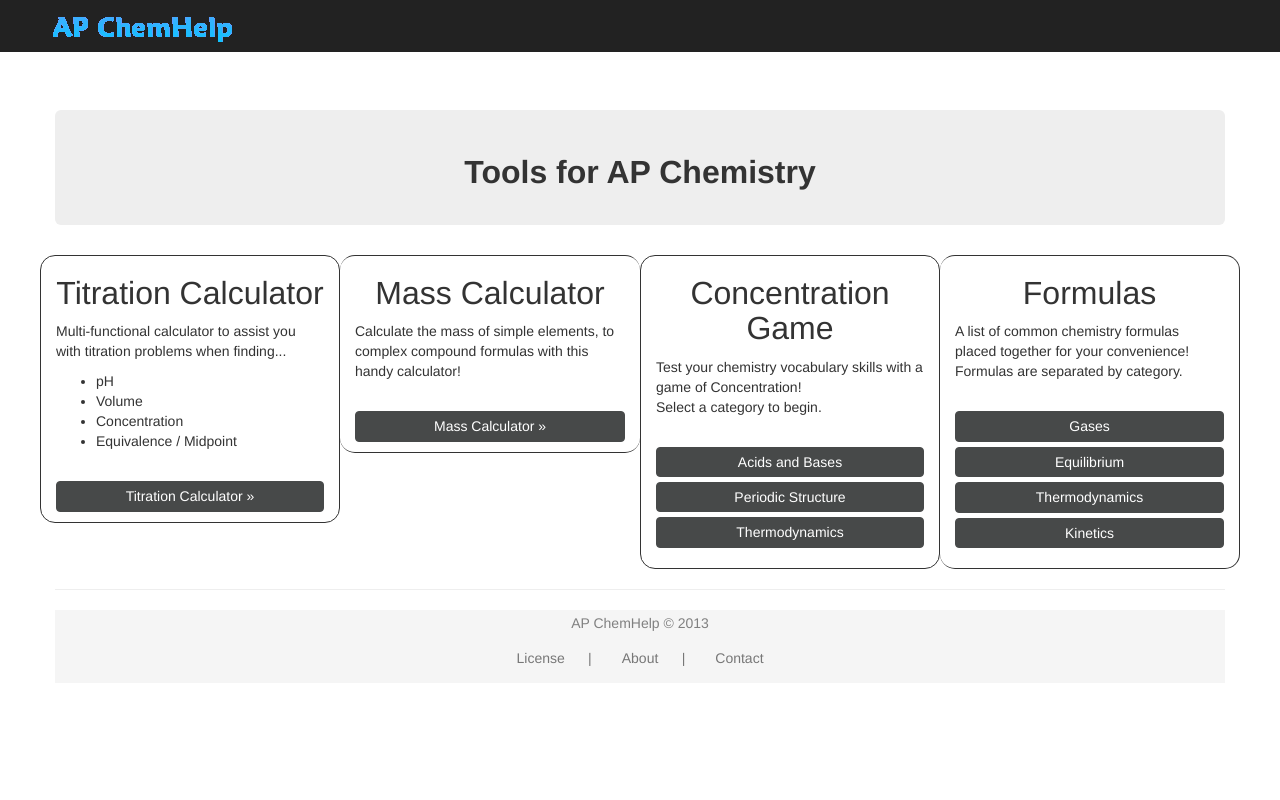
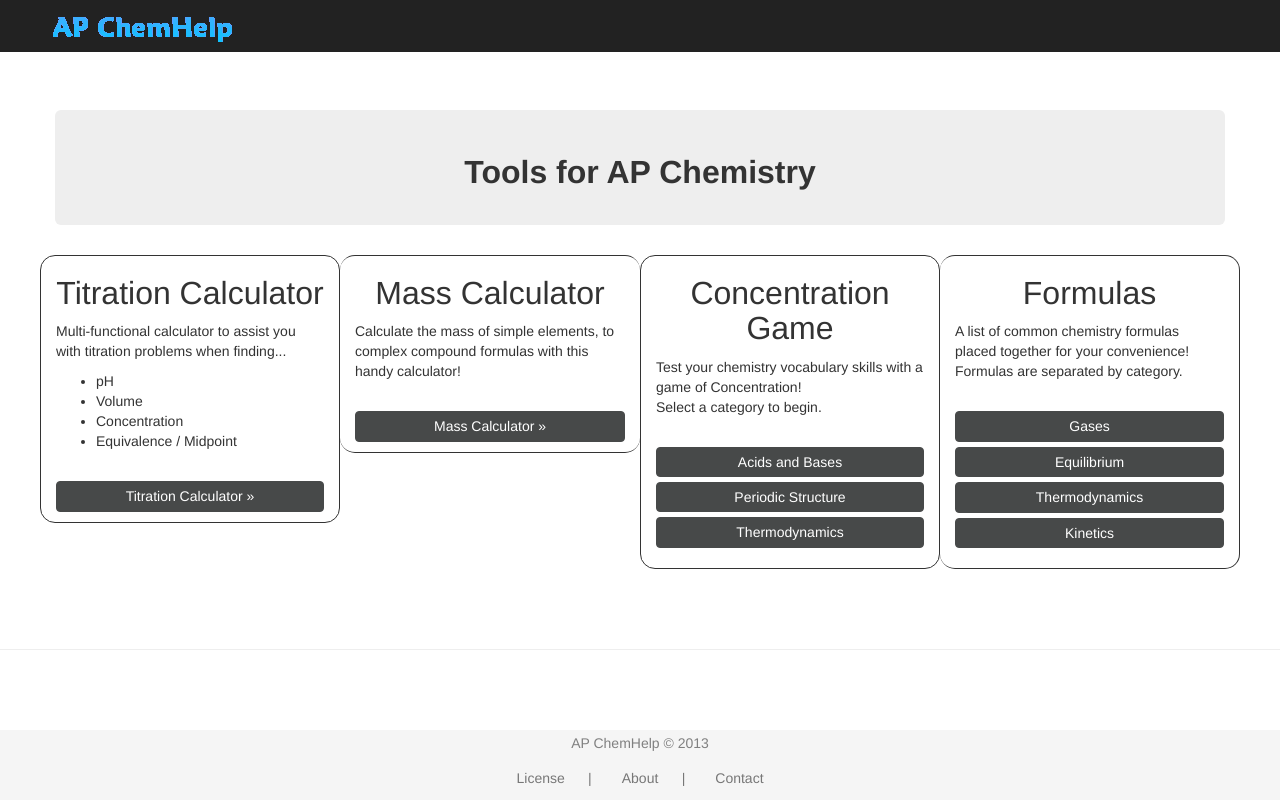
Before and after one commit to grantrygh/apchemhelp, a Django app: page / in a window 1280 px wide. Run offline with Django 3.2, Linux system fonts and the light colour scheme.

Commit message:
Footer now is fixed to the bottom of the page, including pages with little content.

```diff
--- a/static/css/offcanvas.css
+++ b/static/css/offcanvas.css
@@ -11,16 +11,7 @@ footer {
 /*
  * Off canvas
  * -------------------------------------------------- */
- .footer{
-  position:relative;
-    left: 0px; bottom:0px; right:0px;
-    background: rgb(245, 245, 245);
-    color: gray;
-    border-top: 3px solid rgb(245, 245, 245);
-    text-align: center;  z-index: 1000;
-    width: 100%;
-    overflow: hidden;
- }
+
  #short{
   position:fixed;
  }
--- a/static/css/style.css
+++ b/static/css/style.css
@@ -211,3 +211,29 @@ input:focus, textarea:focus {
 #submit:hover {
     opacity:0.9;
 }
+
+html,body{
+    height: 100%
+}
+
+#holder{
+    min-height: 100%;
+    position:relative;
+}
+
+#bod{
+    padding-bottom: 60px;    /* height of footer */
+}
+
+footer{
+    height: 70px;
+    width:100%;
+    position: absolute;
+    left: 0;
+    bottom: 0;
+    background: rgb(245, 245, 245);
+    color: gray;
+    border-top: 3px solid rgb(245, 245, 245);
+    text-align: center;  z-index: 1000;
+    overflow: hidden;
+}
--- a/templates/base.html
+++ b/templates/base.html
@@ -13,6 +13,7 @@
 
 <body>
 
+<div id="holder">
   <!--Header-->
   <div class="navbar navbar-inverse navbar-fixed-top">
     <div class="container">
@@ -24,6 +25,8 @@
       <a class="navbar-brand" href="/"><img src="{{ STATIC_URL }}img/logo2.png"></a>
     </div>  <!-- end container -->
   </div>  <!-- end navbar header -->
+
+  <div id="bod">
   <br><br>
 
   {% block content %}
@@ -47,5 +50,6 @@
 
   {% block lateStatic %}{% endblock lateStatic %}
 
+</div><!--/holder-->
 </body>
 </html>
--- a/templates/index.html
+++ b/templates/index.html
@@ -22,7 +22,6 @@ AP ChemHelp | High School Chemistry Help, Calculators, Formulas
         <h2><b><center>Tools for AP Chemistry</center></b></h2>
       </div>
 	  <br>
-      <div class="body-content">
 
         <!-- Example row of columns -->
         <div class="row">
@@ -62,7 +61,10 @@ AP ChemHelp | High School Chemistry Help, Calculators, Formulas
               <a class="btn btn-default btn-block" href="/formulas/thermo/">Thermodynamics</a>
               <a class="btn btn-default btn-block" href="/formulas/kinetics/">Kinetics</a><br>
             </div><!--/div-->
-        </div>
+
+        </div><!--/row-->
+</div><!--/container-->
+</div><!--/bod-->
 
 {% endblock content %}
 
```
Also changed, not shown: static/img/background.jpg (added).
